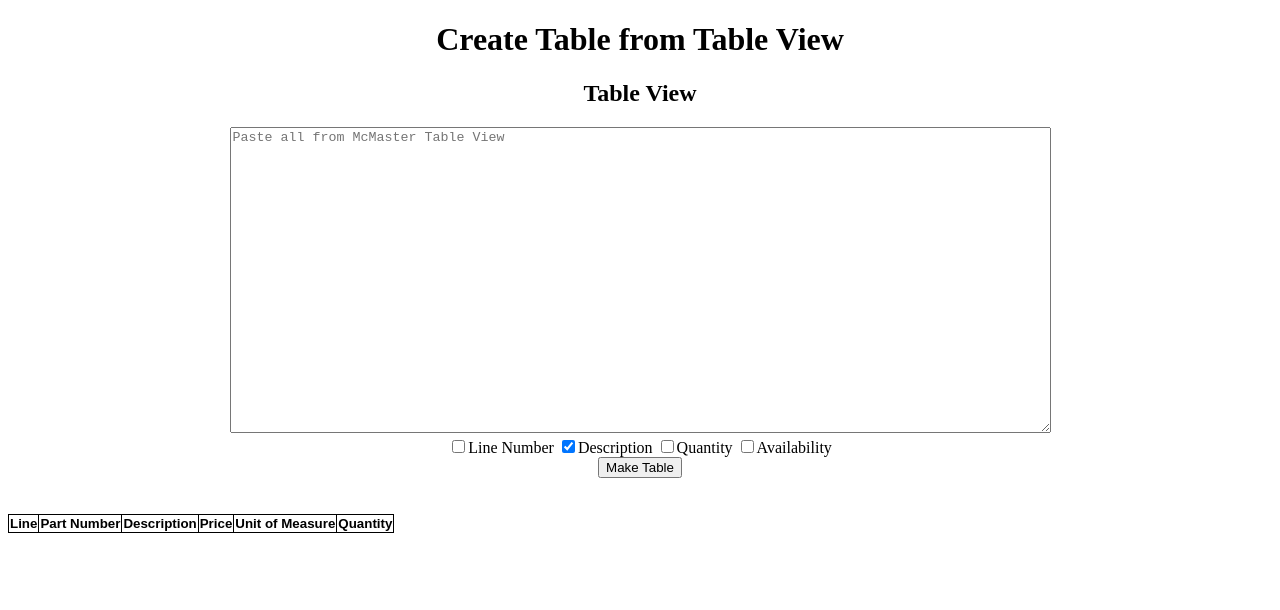
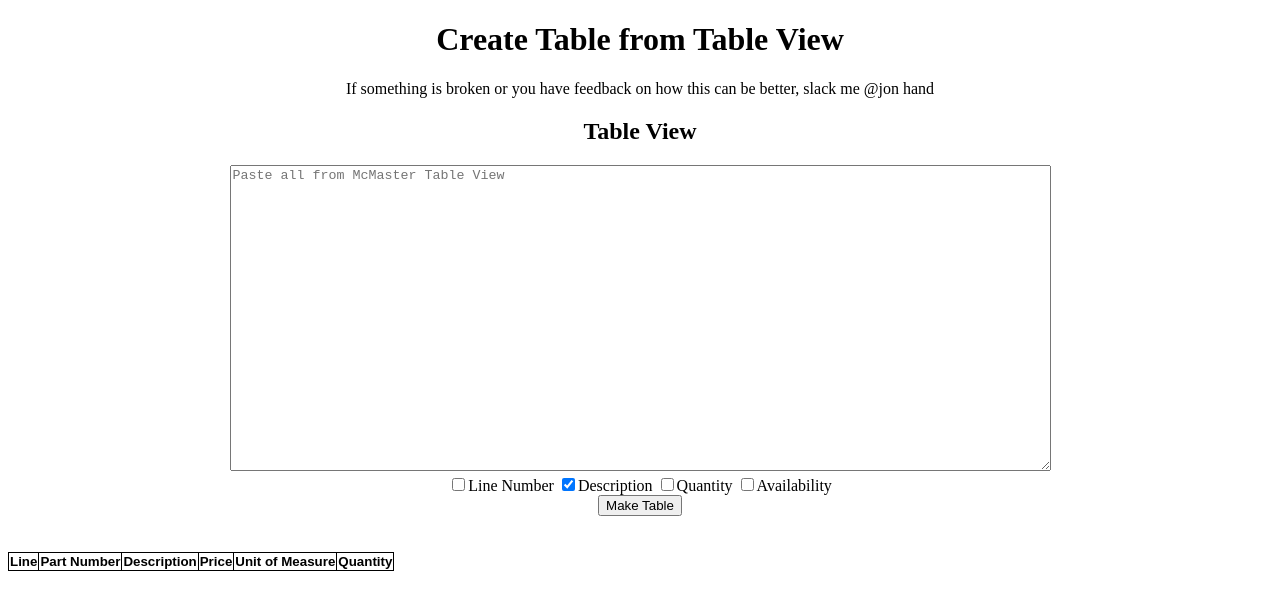
Before and after one commit to jonathanhand/TableView, a plain HTML site: page index.html in a window 1280 px wide. Drawn offline with Linux system fonts and the light colour scheme.

Commit message:
Update index.html

```diff
--- a/index.html
+++ b/index.html
@@ -10,6 +10,7 @@
 </head>
 <body>
     <h1>Create Table from Table View</h1>
+    <p1>If something is broken or you have feedback on how this can be better, slack me @jon hand</p1>
     <div>
         <h2>Table View</h2>
         <form id='revForm'>
```
